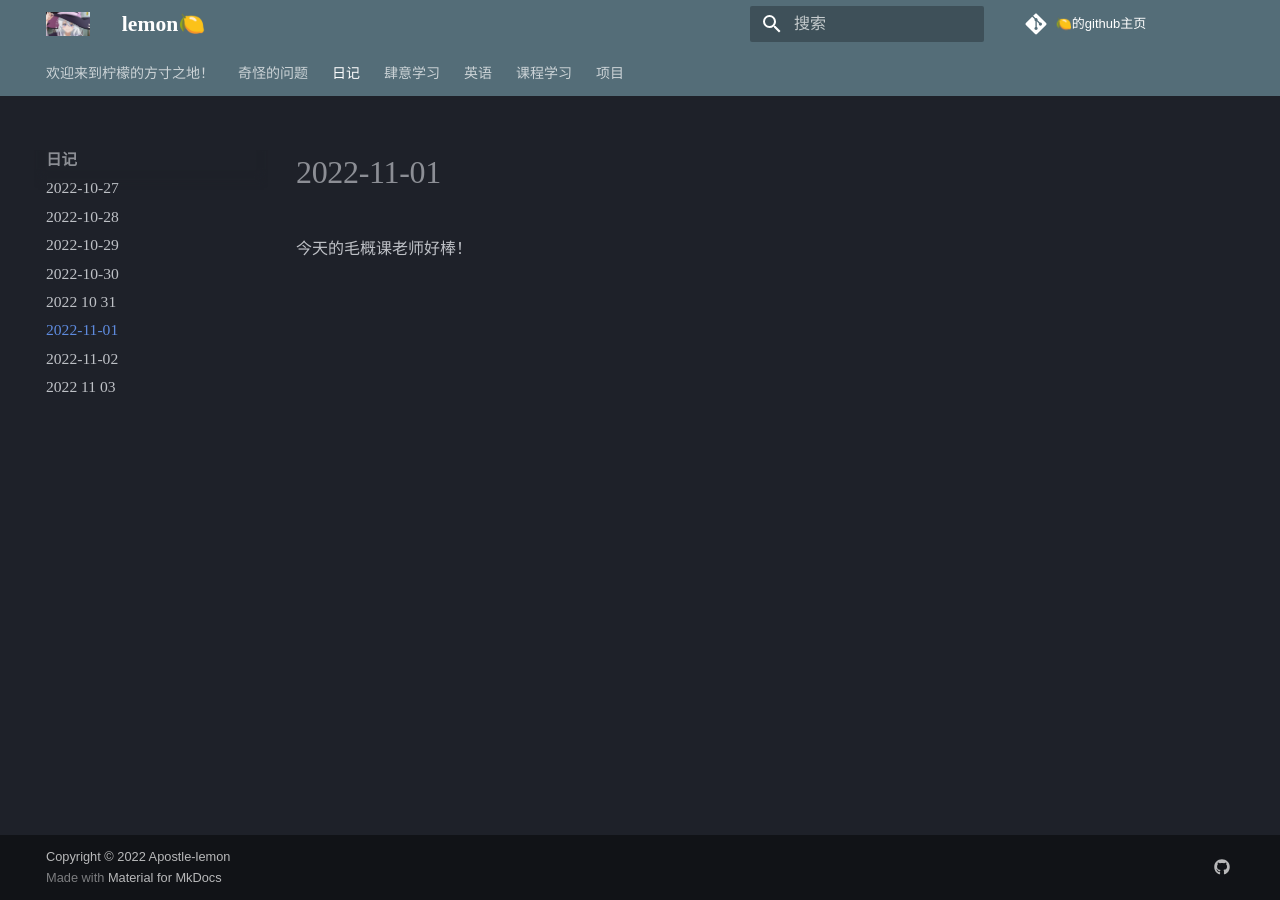
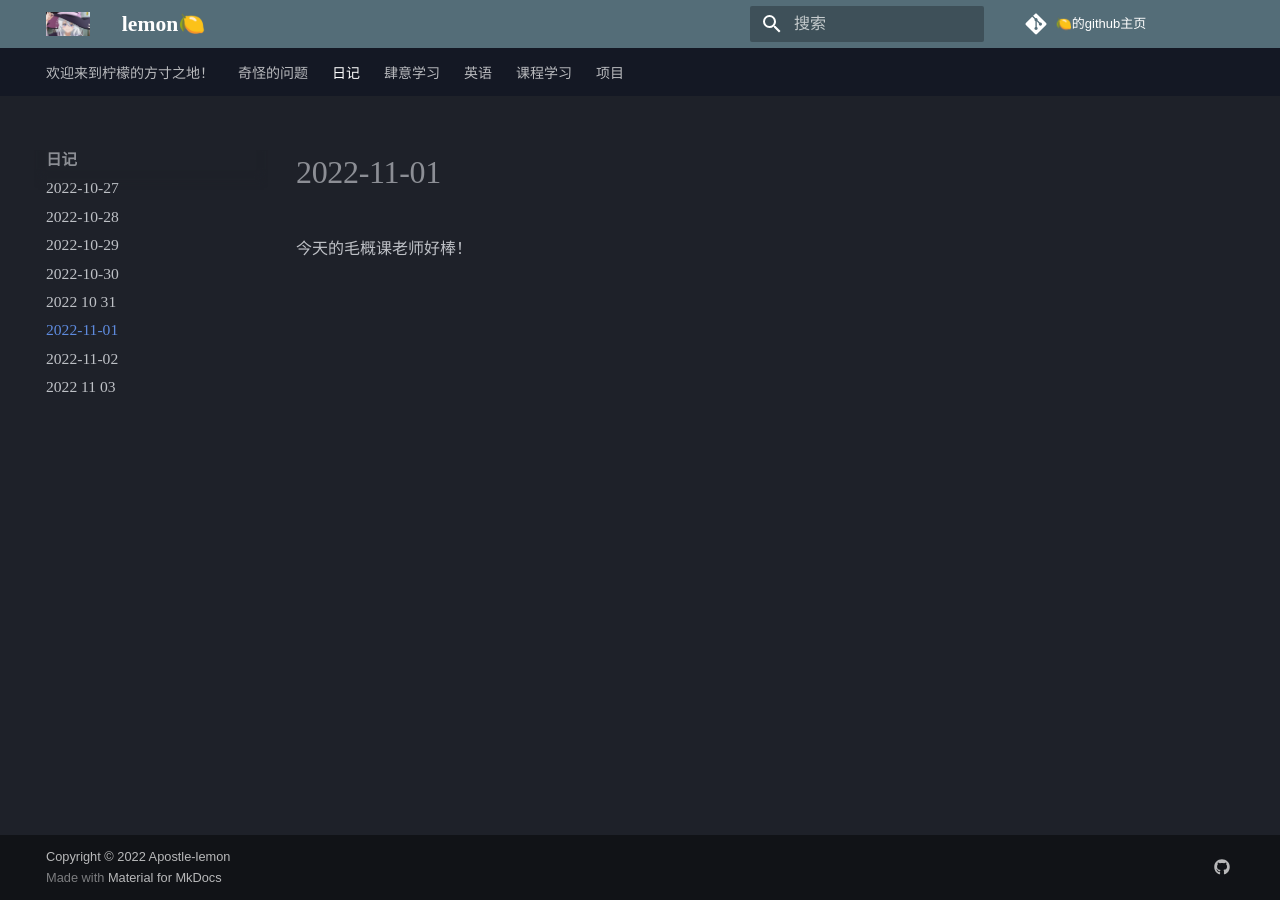
Before and after one commit to Apostle-lemon/Apostle-lemon.github.io, an MkDocs documentation site: the page built from docs/日记/2022-11-01.md, in a window 1280 px wide. Built offline with MkDocs 1.6.1 and Material for MkDocs 9.7.7, drawn with Linux system fonts in a browser that asks for light colours; some web fonts are replaced.

Commit message:
vault backup: 2022-11-03 22:47:08
Affected files:
mkdocs.yml

```diff
--- a/mkdocs.yml
+++ b/mkdocs.yml
@@ -98,4 +98,4 @@ extra_javascript:
 extra_css:
 - stylesheets/extra.css
 - css/extra.css
-# - css/color.css
+- css/color.css
```
